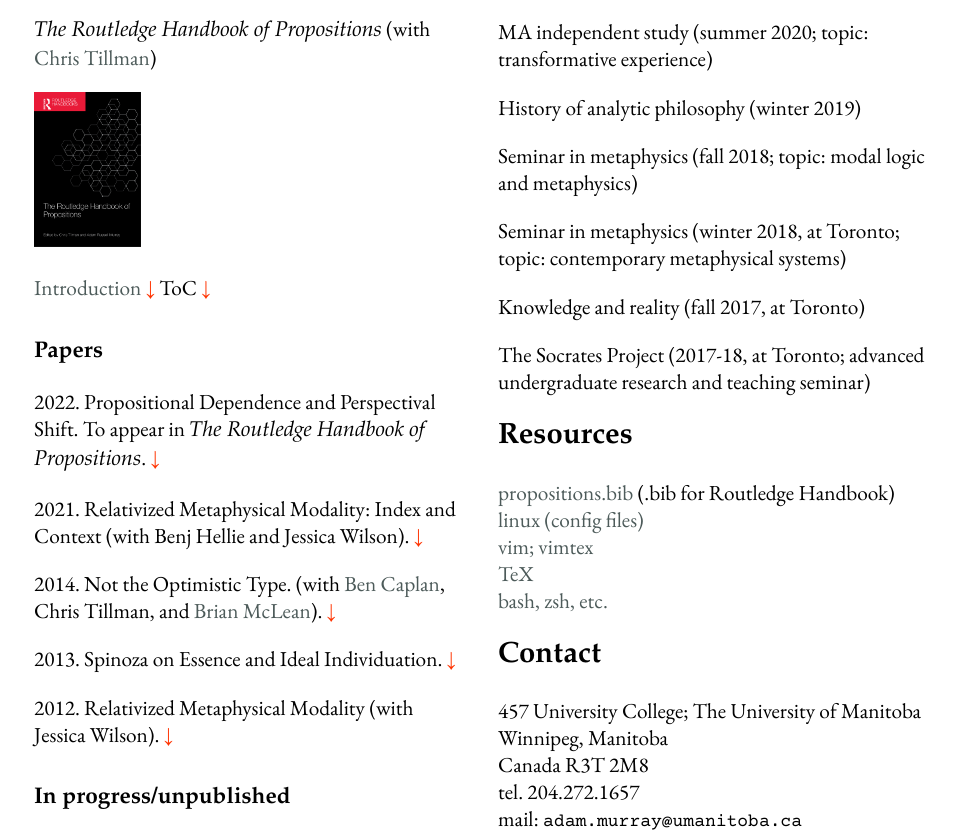
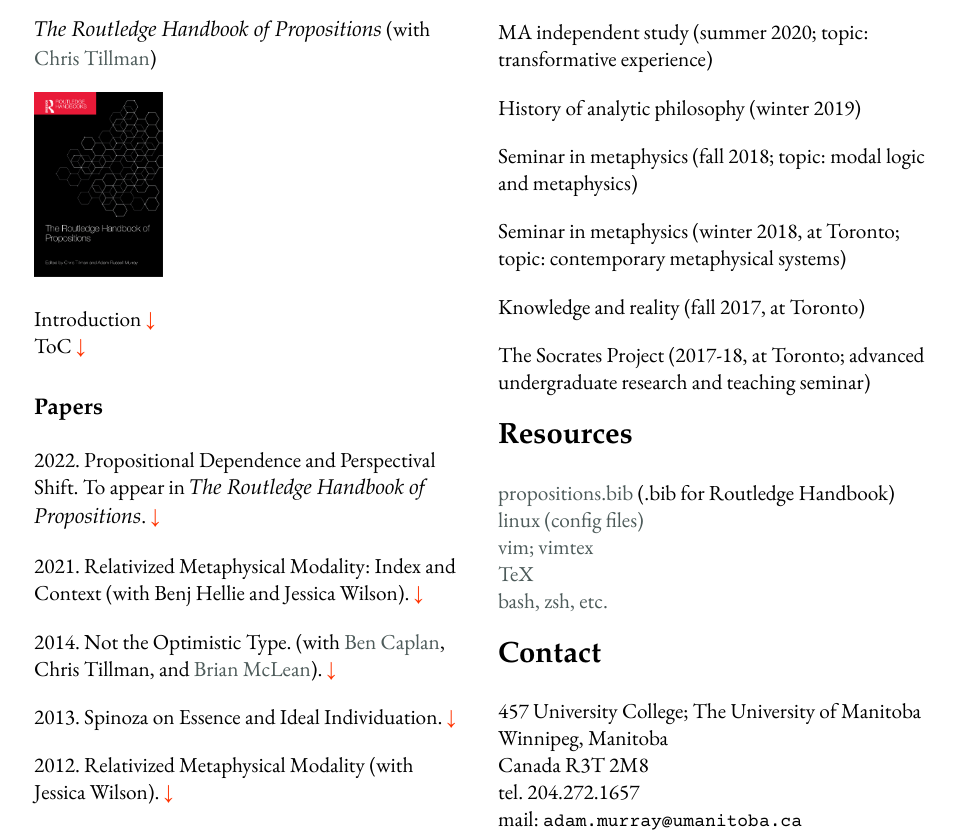
Before and after one commit to adam-r-m/adam-r-m.github.io, a plain HTML site: page index.html in a window 1280 px wide. Shown: the part 822-1659 px from the top of the page, without its empty margins (4-959 px from the left). Drawn offline with Linux system fonts and the light colour scheme.

Commit message:
Update index.html

```diff
--- a/index.html
+++ b/index.html
@@ -220,8 +220,8 @@ specific font. We usea
 	  }
 
 		 .pic2 {
-            width: 25%;
-            height: 25%;
+            width: 30%;
+            height: 30%;
             padding-left:0px;
 		image-orientation: from-image;
 
@@ -304,22 +304,20 @@ href="https://sites.google.com/site/christillman/home" target="_blank">Chris
 Tillman</a>)
 				<p>
 
-					<a href="http://www.google.com"> <img class="pic2" src="./img/props-1.png">
-
-
+					<a href="https://www.routledge.com/The-Routledge-Handbook-of-Propositions/Tillman-Murray/p/book/9781138282940"> <img class="pic2" src="./img/props-1.png"></a>
 
 
 
 	    </p>
 
-				<p>
+
 
 		Introduction <a href="./docs/propositions_intro.pdf" target="_blank"><span style="color: #ff3300">&#8595</span></a>
-
+			<br>
 
 
             ToC <a href="./docs/propositions_intro.pdf" target="_blank"><span style="color: #ff3300">&#8595</span></a>
-	    </p>
+
 
 	<p style="margin-bottom: 1cm;"></p>
 
```
